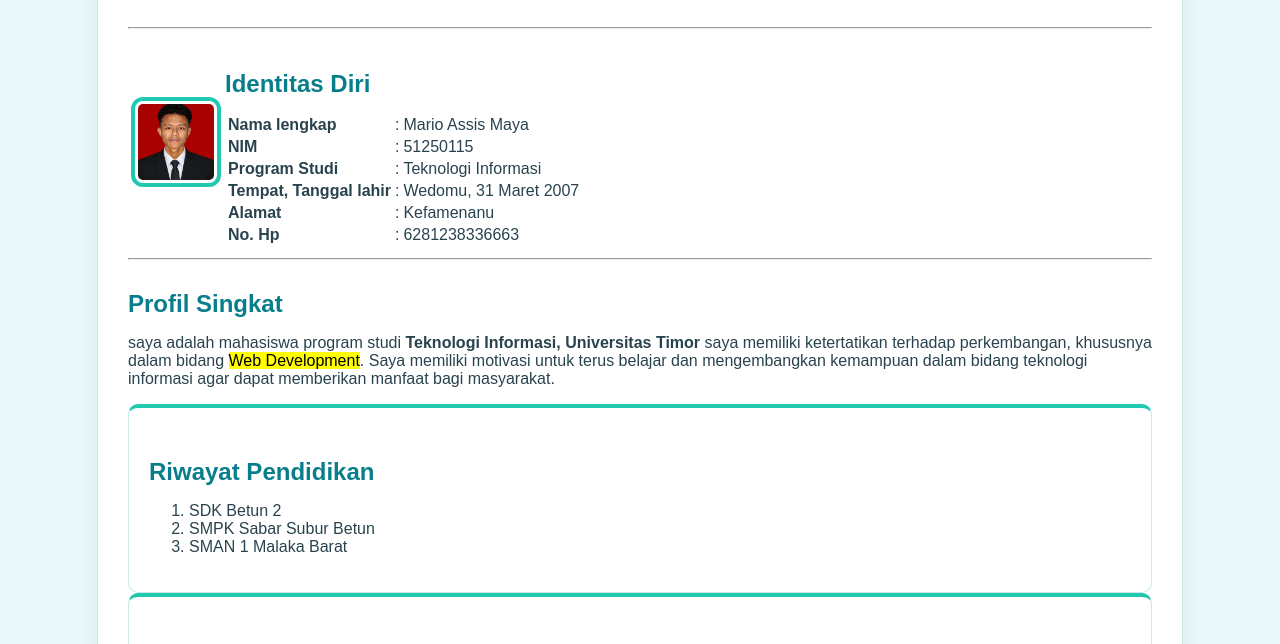
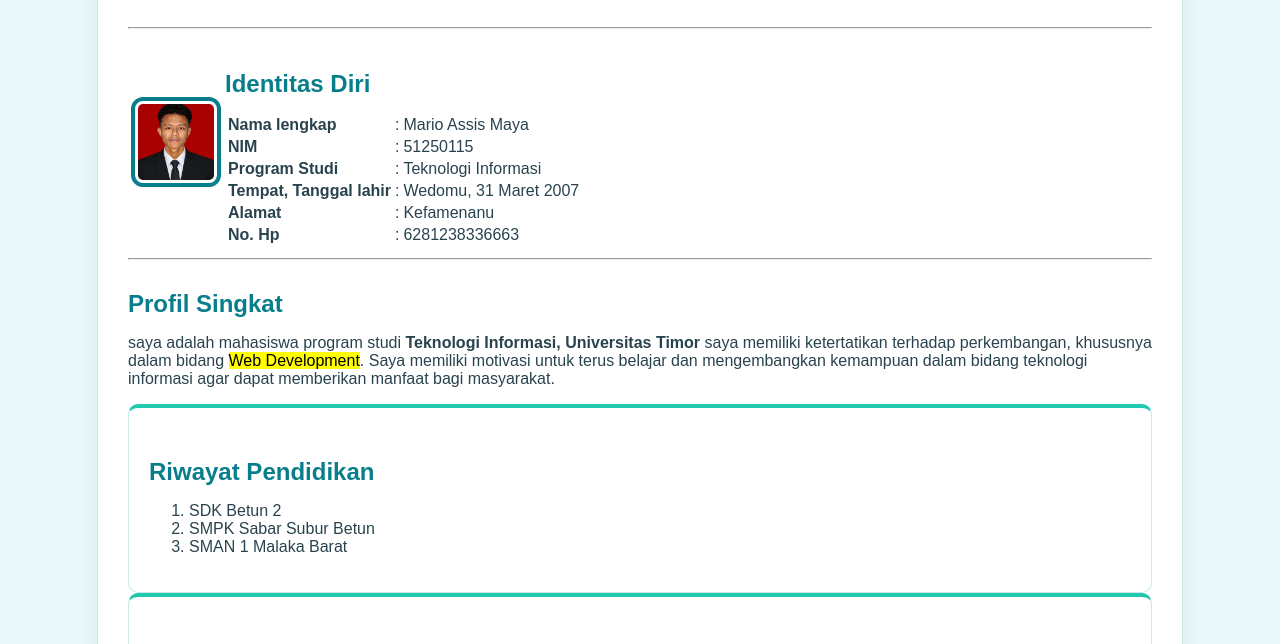
Before and after one commit to onoxz123/cv-mario, a plain HTML site: page index.html in a window 1280 px wide. Shown: the part 140-784 px from the top of the page. Drawn offline with Linux system fonts and the light colour scheme.

Commit message:
Refactor CSS styles for layout and elements
Updated styles for various elements including body, container, headings, profile photo, tables, links, forms, labels, inputs, buttons, and cards.

```diff
--- a/STYLE.css
+++ b/STYLE.css
@@ -36,10 +36,13 @@ h2 {
 
 /* FOTO PROFIL */
 .foto-profil {
-    width: 200px;
-    border: 4px solid #20C9B0;
+    width: 280px;
+    max-width: 100%;
+    height: auto;
+    border: 4px solid #087E8B;
     padding: 3px;
     border-radius: 12px;
+    box-sizing: border-box;
 }
 
 /* TABEL MATA KULIAH */
```
